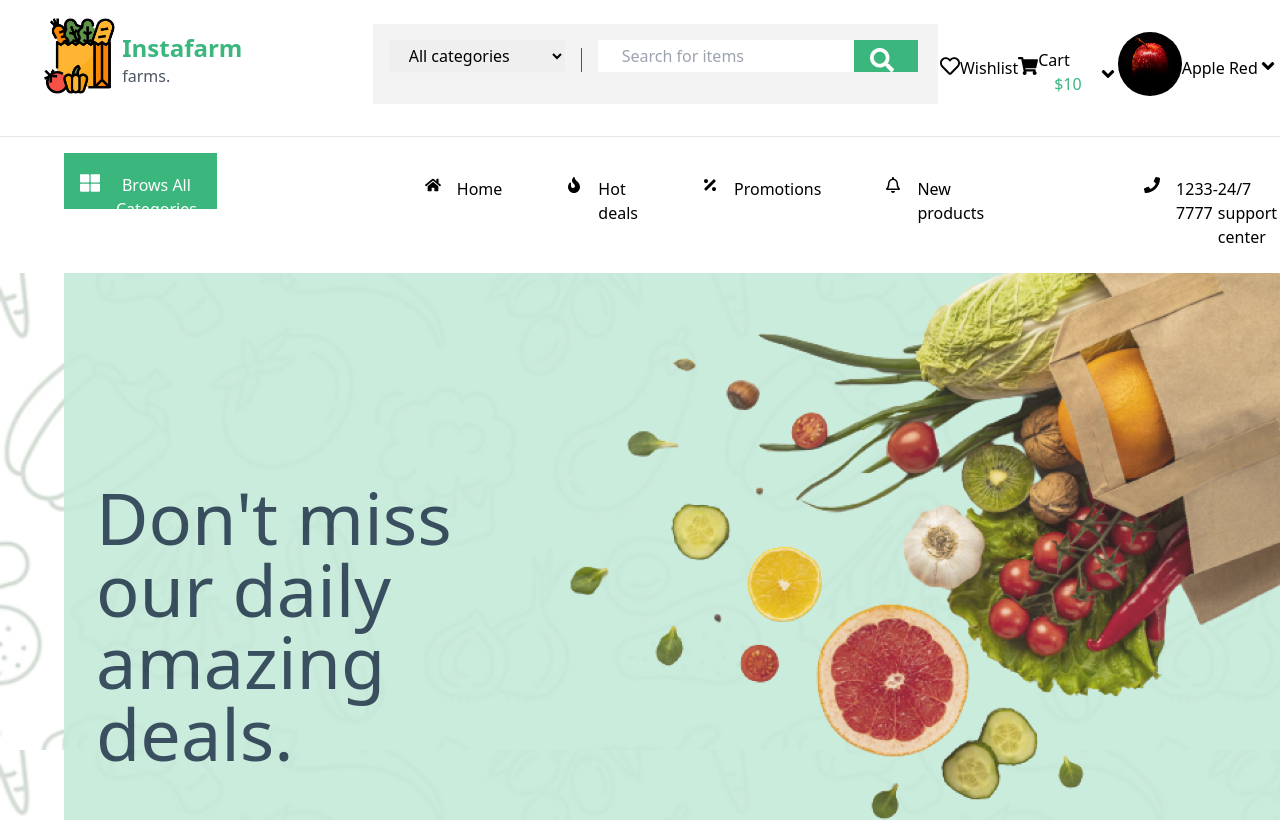
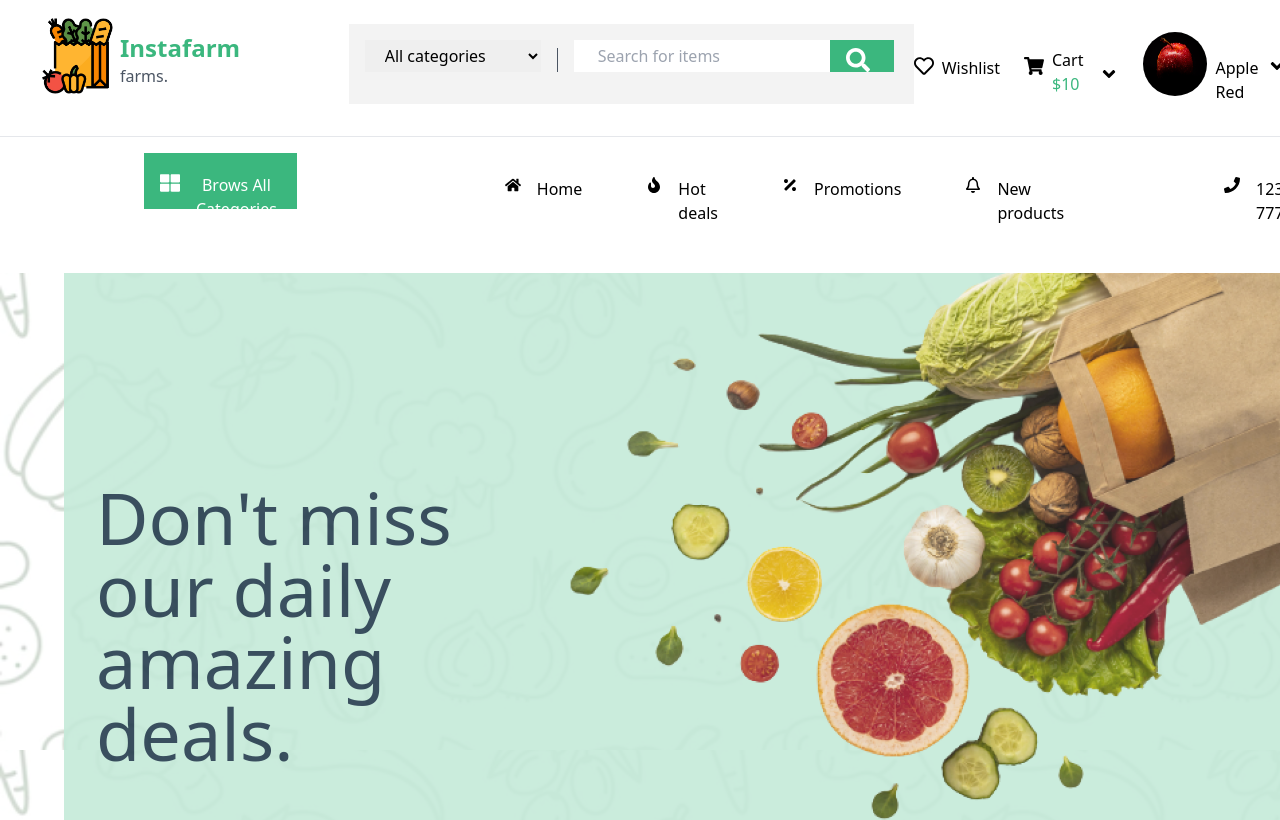
Before and after one commit to Divine-20/Instafarm, a React (Vite) app: page / in a window 1280 px wide. Shown: the top 820 px of the page. Built offline with nearby package versions, Linux system fonts and the light colour scheme.

Commit message:
positioning the contents in the navabar

```diff
--- a/src/components/headerContent.jsx
+++ b/src/components/headerContent.jsx
@@ -32,16 +32,16 @@ function HeaderContent() {
     </form>
     </div>
     <div className='flex '>
-           <i className='pt-14 text-xl '><FaRegHeart /></i><span className='pt-14'>Wishlist</span>
-           <i className='pt-14 text-xl'><FaShoppingCart /></i><span><h1 className='pt-12 '>Cart</h1><p className='pl-4 text-[#3BB77E] '>$10</p></span>
-           <i className='pt-16 pl-4 text-xl '><FaAngleDown /></i>
+           <i className='pt-14 text-xl pr-2'><FaRegHeart /></i><span className='pt-14 pr-6'>Wishlist</span>
+           <i className='pt-14 text-xl pr-2'><FaShoppingCart /></i><span><h1 className='pt-12'>Cart</h1><p className=' text-[#3BB77E] '>$10</p></span>
+           <i className='pt-16 pl-4 text-xl pr-6'><FaAngleDown /></i>
 
-            <img src={image} alt="profile" className='rounded-full w-16 h-16 mt-8 '/>
-            <p className='pt-14 '>Apple Red</p>
+            <img src={image} alt="profile" className='rounded-full w-16 h-16 mt-8 mr-2'/>
+            <p className='pt-14 pr-2'>Apple Red</p>
             <i className='pt-[2.8em] text-xl'><FaAngleDown /></i>
             </div>
         </nav>
-        <div className='flex pb-6 w-full pl-16'>
+        <div className='flex pb-6 w-full pl-16 ml-20'>
             <ul className='flex mt-4'>
           <li><button className='bg-[#3BB77E] w-auto pr-5 h-14 flex pt-5 pl-4 text-white '><i className='pr-4 text-xl text-white'><FaThLarge /></i>Brows All Categories</button></li>
           <li className='pl-52 flex mt-6 '><i className='pr-4'><FaHome /></i>Home</li>
```
